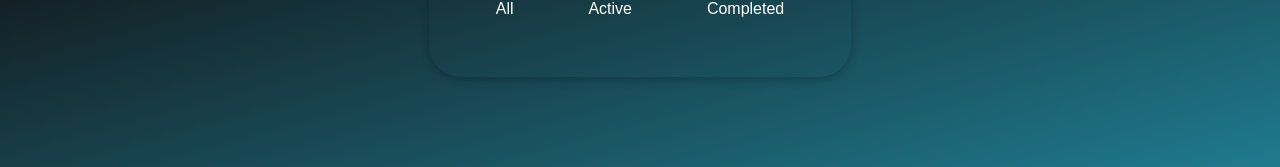
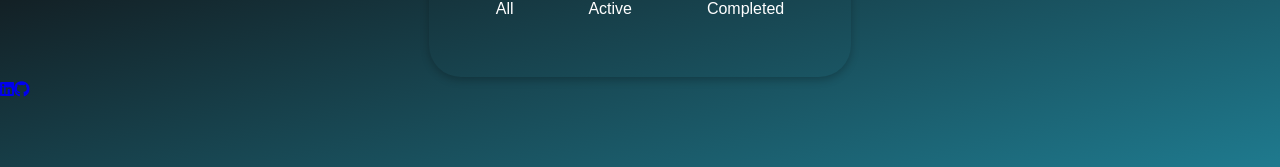
Before and after one commit to palucas94/react-todo-app, a React (Create React App) app: page / in a window 1280 px wide. Shown: the part 299-466 px from the top of the page. Built offline with nearby package versions, Linux system fonts and the light colour scheme.

Commit message:
[feat] add Socials

```diff
--- a/src/App.js
+++ b/src/App.js
@@ -4,6 +4,7 @@ import Header from './components/Header';
 import Form from './components/Form';
 import TodoList from './components/TodoList';
 import FilterButtons from './components/FilterButtons';
+import Socials from './components/Socials';
 
 function App() {
   const [inputText, setInputText] = useState('');
@@ -58,6 +59,7 @@ function App() {
           <FilterButtons setStatus={ setStatus }/>
         </div>
       </div>
+      <Socials />
     </div>
   );
 }
--- /dev/null
+++ b/src/components/Socials.jsx
@@ -0,0 +1,24 @@
+import React from 'react';
+
+function Socials() {
+	return (
+		<div className='social-container'>
+			<a
+        href='https://www.linkedin.com/in/lucas-pontes-arruda/'
+        target='_blank'
+        rel='noreferrer'
+      >
+				<i className="fa-brands fa-linkedin"></i>
+			</a>
+			<a
+        href='https://github.com/palucas94'
+        target='_blank'
+        rel='noreferrer'
+      >
+				<i className="fa-brands fa-github"></i>
+			</a>
+		</div>
+	);
+}
+
+export default Socials;
```
